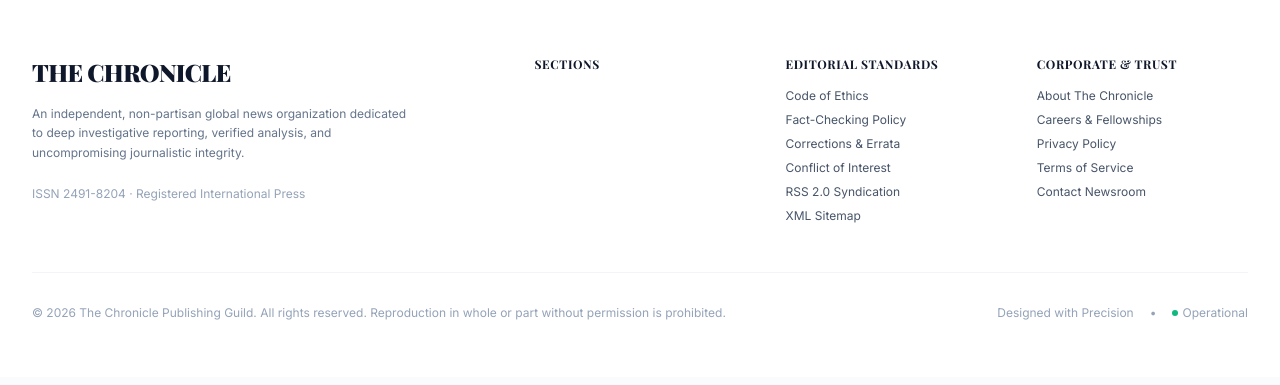
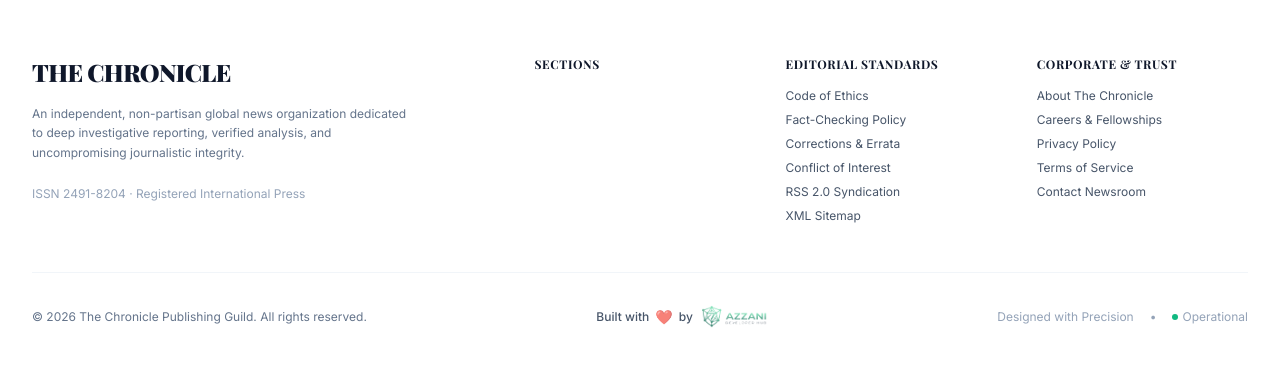
Before and after one commit to 7AZZANI/django-news-website, a Django app: template templates/articles/article_detail.html in a window 1280 px wide. Shown: the part 1377-1762 px from the top of the page. Before the commit the page ends 1697 px from the top, so only its background shows below. Run offline with Django 5.2, Linux system fonts and the light colour scheme; the template is opened without the code that fills it, so the values that code supplies are empty; some libraries are stand-ins or nearby versions; some web fonts are replaced.

Commit message:
Add 'Built with ❤️ by 7AZZANI' footer attribution with clickable logo linking to 7azzani.com/about

```diff
--- a/templates/includes/footer.html
+++ b/templates/includes/footer.html
@@ -1,3 +1,4 @@
+{% load static %}
 <footer class="border-t border-slate-200 dark:border-zinc-800 bg-white dark:bg-zinc-950 text-slate-600 dark:text-zinc-400 mt-16 transition-colors duration-200">
     <div class="max-w-7xl mx-auto px-4 sm:px-6 lg:px-8 py-14">
         <div class="grid grid-cols-1 md:grid-cols-2 lg:grid-cols-5 gap-10 pb-12 border-b border-slate-100 dark:border-zinc-900">
@@ -65,10 +66,25 @@
             </div>
         </div>
 
-        <!-- Subfooter with Copyright -->
-        <div class="pt-8 flex flex-col sm:flex-row items-center justify-between text-xs text-slate-400 dark:text-zinc-500 gap-4">
-            <p>© 2026 The Chronicle Publishing Guild. All rights reserved. Reproduction in whole or part without permission is prohibited.</p>
-            <div class="flex items-center gap-4">
+        <!-- Subfooter with Copyright, 7AZZANI Attribution & Operational Status -->
+        <div class="pt-8 flex flex-col md:flex-row items-center justify-between text-xs text-slate-500 dark:text-zinc-400 gap-4">
+            <p>© 2026 The Chronicle Publishing Guild. All rights reserved.</p>
+
+            <!-- Built with ❤️ by 7AZZANI -->
+            <div class="flex items-center gap-2">
+                <span class="inline-flex items-center gap-1.5 text-xs text-slate-600 dark:text-zinc-400 font-medium">
+                    <span>Built with</span>
+                    <span class="text-red-500 inline-block animate-pulse text-sm" role="img" aria-label="love">❤️</span>
+                    <span>by</span>
+                </span>
+                <a href="https://7azzani.com/about" target="_blank" rel="noopener noreferrer"
+                   class="inline-flex items-center group transition transform hover:scale-105 focus:outline-none"
+                   title="Visit 7AZZANI">
+                    <img src="{% static 'images/7azzani_logo.png' %}" alt="7AZZANI" class="h-6 w-auto object-contain transition duration-200" />
+                </a>
+            </div>
+
+            <div class="flex items-center gap-4 text-slate-400 dark:text-zinc-500">
                 <span>Designed with Precision</span>
                 <span>•</span>
                 <span class="inline-flex items-center gap-1">
```
Also changed, not shown: templates/admin/index.html (+12 -1 lines), static/images/7azzani_icon.webp (added), static/images/7azzani_logo.png (added), static/images/7azzani_logo_preview.png (added).
